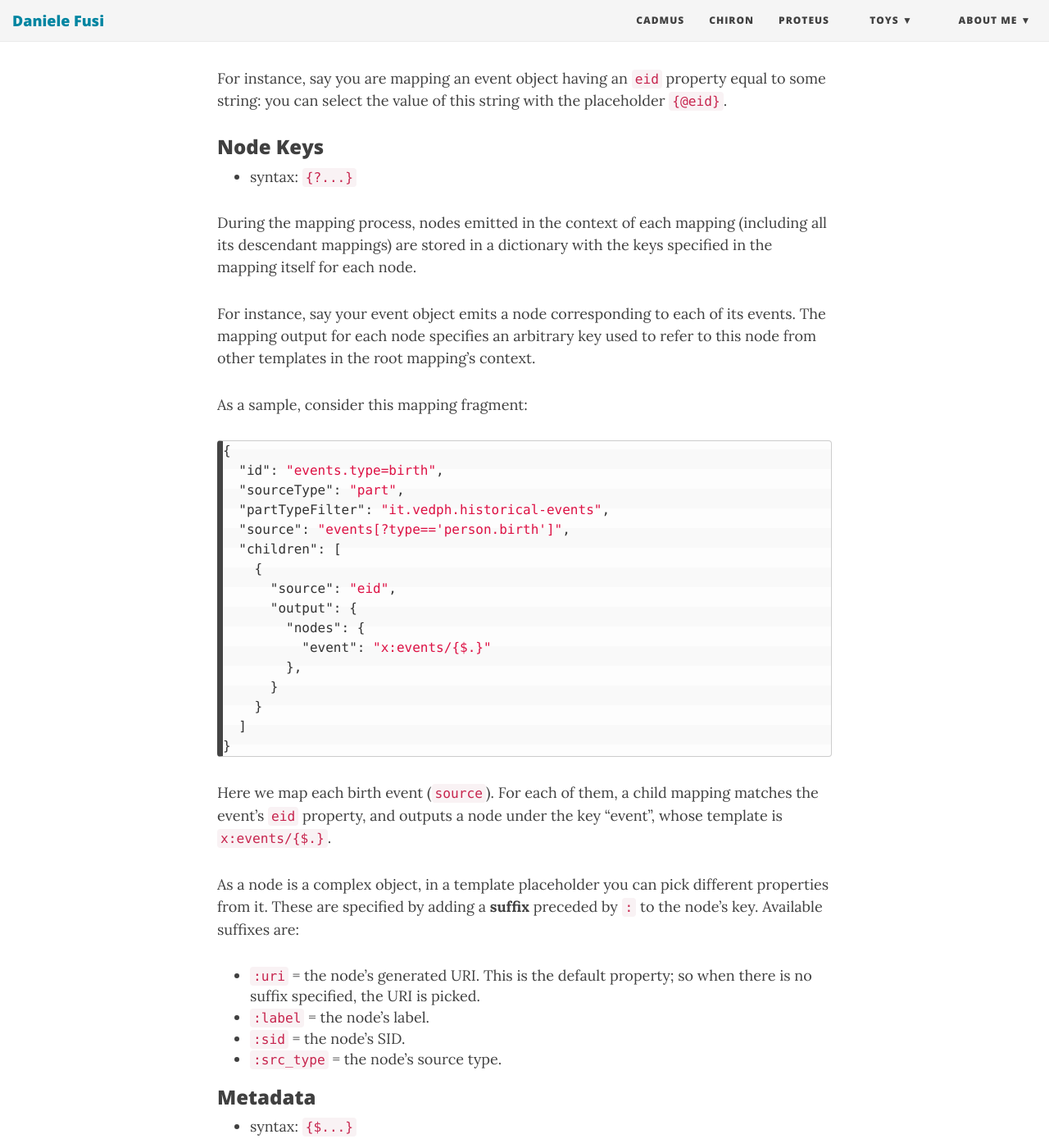
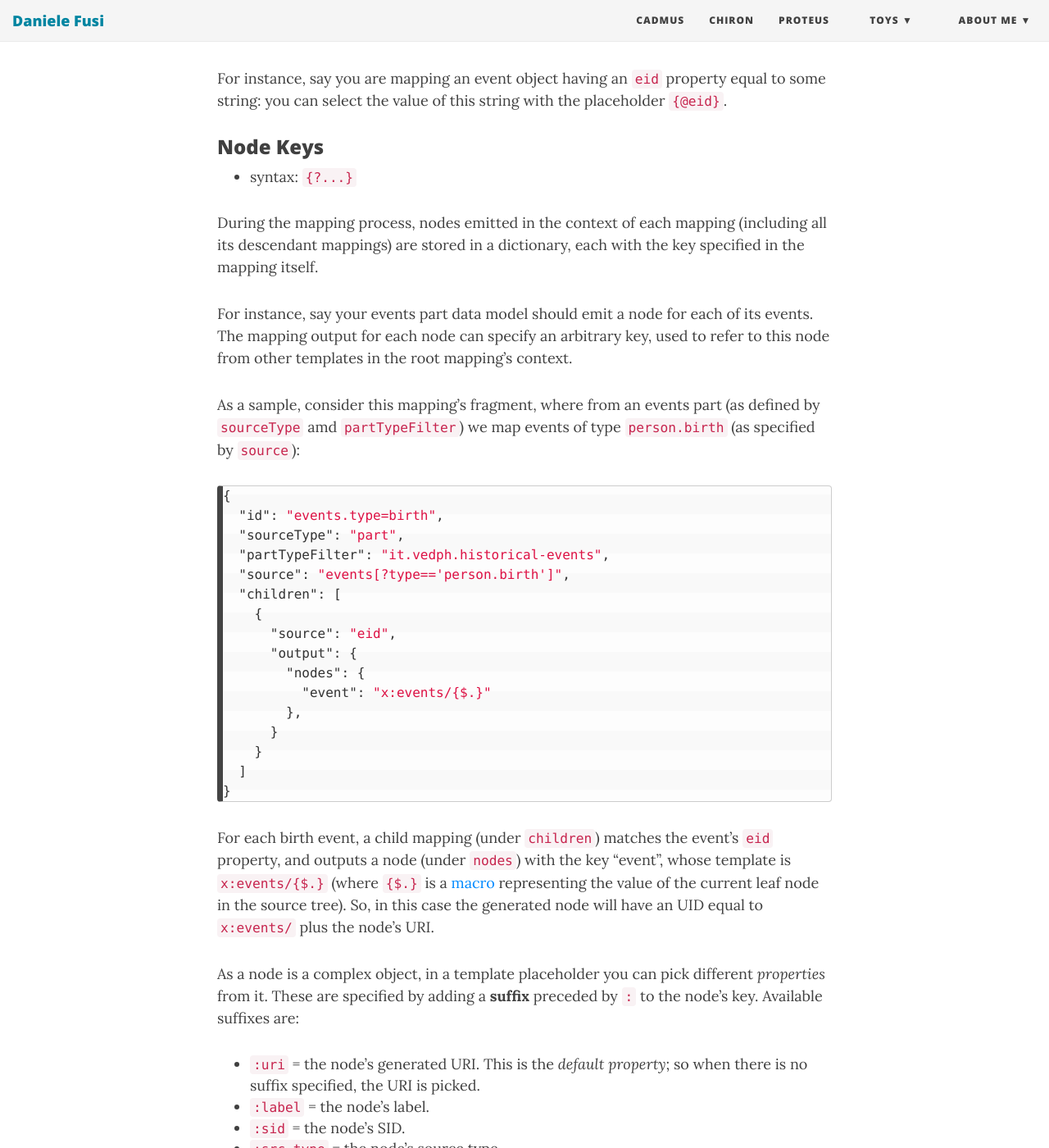
Before and after one commit to Myrmex/overview, a Jekyll site: the page built from cadmus/dev/concepts/graph-mappings.md, in a window 1280 px wide and 1400 px high, scrolled down 6026 px. Shown: the whole window at 82% size. Built offline with Jekyll 4.4.1, drawn with Linux system fonts in a browser that asks for light colours; nearby versions of some CDN libraries; some of the changed text lies outside the part shown.

Commit message:
Update graph-mappings.md

````diff
--- a/cadmus/dev/concepts/graph-mappings.md
+++ b/cadmus/dev/concepts/graph-mappings.md
@@ -150,11 +150,11 @@
 
 - syntax: `{?...}`
 
-During the mapping process, nodes emitted in the context of each mapping (including all its descendant mappings) are stored in a dictionary with the keys specified in the mapping itself for each node.
+During the mapping process, nodes emitted in the context of each mapping (including all its descendant mappings) are stored in a dictionary, each with the key specified in the mapping itself.
 
-For instance, say your event object emits a node corresponding to each of its events. The mapping output for each node specifies an arbitrary key used to refer to this node from other templates in the root mapping's context.
+For instance, say your events part data model should emit a node for each of its events. The mapping output for each node can specify an arbitrary key, used to refer to this node from other templates in the root mapping's context.
 
-As a sample, consider this mapping fragment:
+As a sample, consider this mapping's fragment, where from an events part (as defined by `sourceType` amd `partTypeFilter`) we map events of type `person.birth` (as specified by `source`):
 
 ```json
 {
@@ -175,11 +175,11 @@
 }
 ```
 
-Here we map each birth event (`source`). For each of them, a child mapping matches the event's `eid` property, and outputs a node under the key "event", whose template is `x:events/{$.}`.
+For each birth event, a child mapping (under `children`) matches the event's `eid` property, and outputs a node (under `nodes`) with the key "event", whose template is `x:events/{$.}` (where `{$.}` is a [macro](#macros) representing the value of the current leaf node in the source tree). So, in this case the generated node will have an UID equal to `x:events/` plus the node's URI.
 
-As a node is a complex object, in a template placeholder you can pick different properties from it. These are specified by adding a **suffix** preceded by `:` to the node's key. Available suffixes are:
+As a node is a complex object, in a template placeholder you can pick different _properties_ from it. These are specified by adding a **suffix** preceded by `:` to the node's key. Available suffixes are:
 
-- `:uri` = the node's generated URI. This is the default property; so when there is no suffix specified, the URI is picked.
+- `:uri` = the node's generated URI. This is the _default property_; so when there is no suffix specified, the URI is picked.
 - `:label` = the node's label.
 - `:sid` = the node's SID.
 - `:src_type` = the node's source type.
@@ -217,30 +217,33 @@
 !{some_macro(arg1 & arg2)}
 ```
 
-Some macros are built-in, and conventionally their ID start with an underscore. Currently there is one:
+Some macros are **built-in**, and conventionally their ID start with an underscore (`_`). Currently there is only one:
 
-- `_hdate(separator)` (tag `node-mapping-macro.historical-date`): this macro gets the JSON code representing a Cadmus historical date, and returns either its sort value or its human-friendly, machine parsable text value. The return type is defined by the second argument, which can be either `value` (the default) or `text`.
+- `_hdate(separator)`: this macro gets the JSON code representing a Cadmus historical date, and returns either its sort value, or its human-friendly, machine-parsable text value. The return type is defined by the second argument, which can be either `value` (the default) or `text`.
 
 ### Filters
 
-Whenever a template represents a URI, i.e. in all the cases except for triple's object literals, once the template has been filled the result gets filtered as follows:
+To ensure the usage of "normalized" and easily readable URIs, URIs generated from templates get some filters applied by default. This happens for templates representing URIs, i.e. in all cases except for triple's object literals. In this case, once the template has been filled, the resulting text gets filtered as follows:
 
 - whitespaces are replaced with underscores;
 - only letters, digits 0-9, and characters `:-_#/&%=.?` are preserved;
 - letters are all lowercased;
 - diacritics are removed.
 
-Should you want to disable this filtering, start the template with `!`, which being a preprocessing directive will be discarded from the template itself.
+Should you want to _disable_ this filtering, start the template with `!`, which being a preprocessing directive will be discarded from the template itself.
 
 ## Sample
 
 As a sample, consider this historical events part. This contains any number of events, eventually with their place and/or time and directly related entities.
 
-In this sample, we have two events representing the birth of Petrarch in 1304 at Arezzo from ser Petracco and Eletta Cangiani, and his death at Arquà in 1374.
+In this sample we have two events:
+
+- the birth of Petrarch in 1304 at Arezzo from ser Petracco and Eletta Cangiani;
+- the death of Petrarch at Arquà in 1374.
 
 ### Sample Data
 
-Our data here come from a Cadmus part. Its serialized form (stripping out some unnecessary clutter) essentially is an array of two event objects, with their properties:
+Our data here come from a Cadmus part. Its serialized form (stripping out some unnecessary clutter) essentially is an _array_ of two _event objects_, with their properties. The first event has type `person.birth`, the second has type `person.death` (these types come from a [thesaurus](thesauri.md)).
 
 ```json
 {
@@ -289,13 +292,15 @@
 }
 ```
 
-As you can see, each event in the `events` array is identified by an arbitrarily assigned [EID](#entry-id-eid), unique only in the context of this part's scope. Event types are drawn from a thesaurus.
+As you can see, each event in the `events` array is identified by an arbitrarily assigned [EID](#entry-id-eid), unique only in the context of this part's scope.
 
-Each event usually is connected to a place (`Arezzo`) and a date (`1304`). Also, it has a human-friendly description, and a list of related entities, each having a relation type (from another thesaurus), and the ID of the related entity.
+Each event usually is connected to a `place` (`Arezzo`) and a `date` (`1304`). Also, it has a human-friendly `description`, and a list of related entities (`relatedEntities`), each specifying the type of the `relation` (as defined in another thesaurus), and the ID (`id`) of the related entity.
 
-So the first event represents an event of type birth, which took place at Arezzo in 1304, with a couple of related entities for the parents (mother and father). The person who was born (Petrarca) is implicit, as this events part is inside a person item, which represents that person.
+So, here:
 
-The second event represents an event of type death, which took place at Arquà in 1374. Again, the person took out of existence by this event is implicit.
+- the _first event_ represents an event of type birth, which took place at Arezzo in 1304, with a couple of related entities for the parents (mother and father). The person who was born (Petrarca) is implicit, as this events part is inside a person item, which represents that person.
+
+- the _second event_ represents an event of type death, which took place at Arquà in 1374. Again, the person took out of existence by this event is implicit.
 
 ### Sample Mappings
 
````
Also changed, not shown: other parts of cadmus/dev/concepts/graph-mappings.md (+2 -2 lines).
